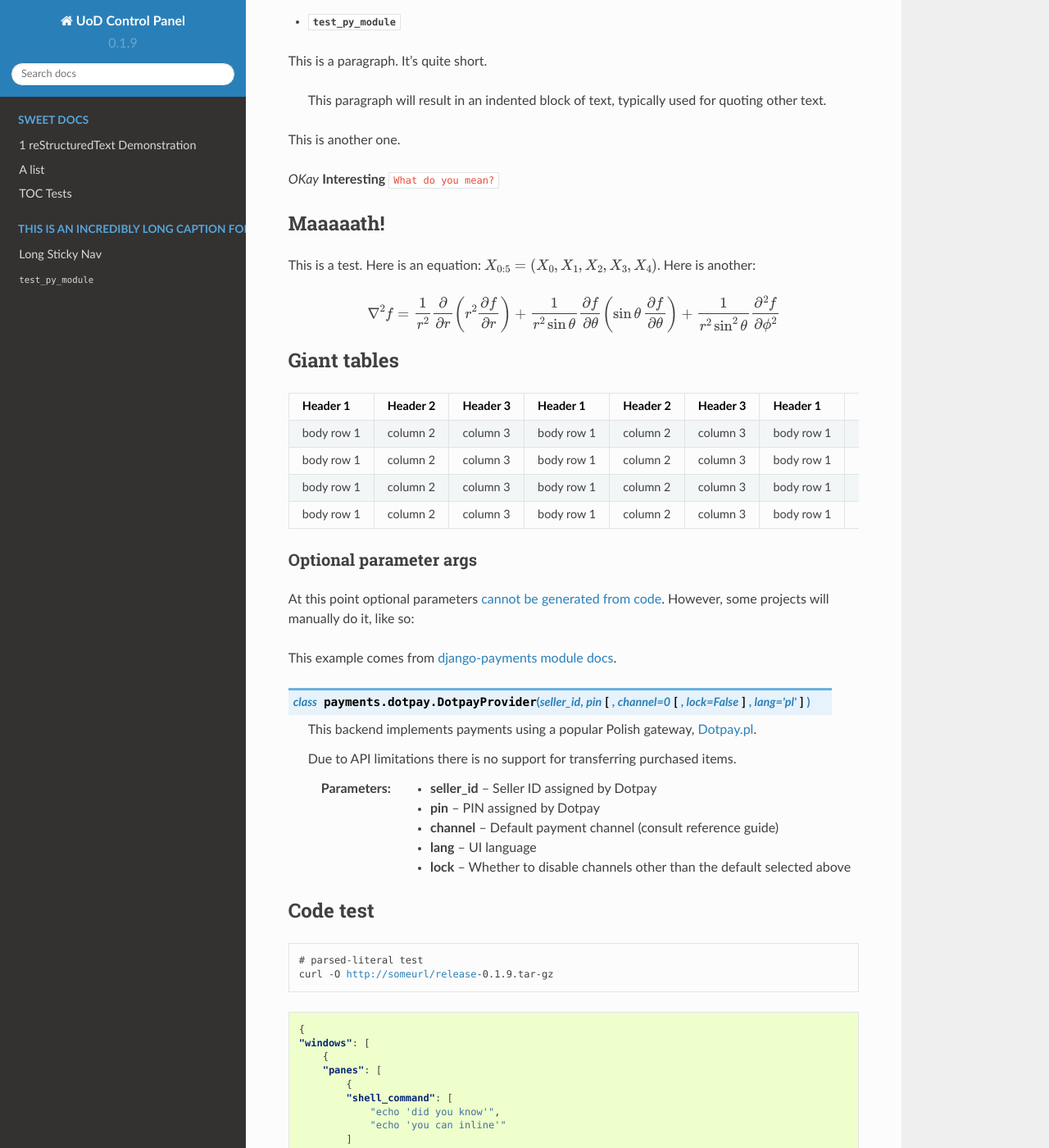
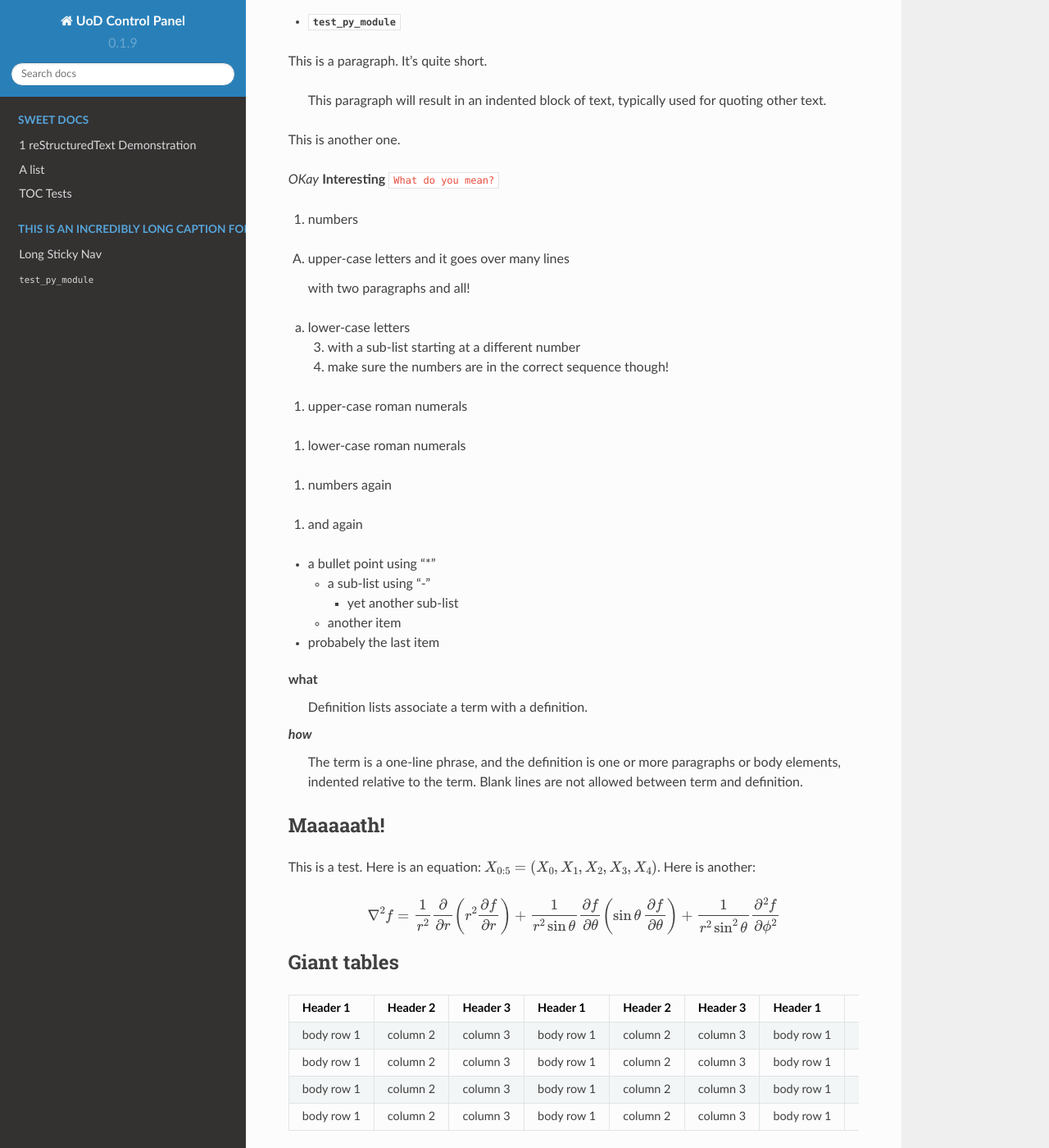
Before and after one commit to bilind/uodcp, a Sphinx documentation site: the page built from uodtemplates/sphinx_rtd_theme-master/demo_docs/source/index.rst, in a window 1280 px wide and 1400 px high, scrolled down 1142 px. Shown: the whole window at 82% size. Built offline with Sphinx 7.4.7 and the Read the Docs theme 2.0.0, drawn with Linux system fonts in a browser that asks for light colours.

Commit message:
Adding some lines

```diff
--- a/uodtemplates/sphinx_rtd_theme-master/demo_docs/source/index.rst
+++ b/uodtemplates/sphinx_rtd_theme-master/demo_docs/source/index.rst
@@ -41,6 +41,52 @@ short.
 This is another one.
 
 *OKay* **Interesting** ``What do you mean?``
+
+1. numbers
+
+A. upper-case letters
+   and it goes over many lines
+
+   with two paragraphs and all!
+
+a. lower-case letters
+
+   3. with a sub-list starting at a different number
+   4. make sure the numbers are in the correct sequence though!
+
+I. upper-case roman numerals
+
+i. lower-case roman numerals
+
+(1) numbers again
+
+1) and again
+
+
+* a bullet point using "*"
+
+  - a sub-list using "-"
+
+    + yet another sub-list
+
+  - another item
+
+* probabely the last item
+
+
+what
+  Definition lists associate a term with a definition.
+
+*how*
+  The term is a one-line phrase, and the definition is one or more
+  paragraphs or body elements, indented relative to the term.
+  Blank lines are not allowed between term and definition.
+
+
+
+
+
+
 
 Maaaaath!
 =========
```
